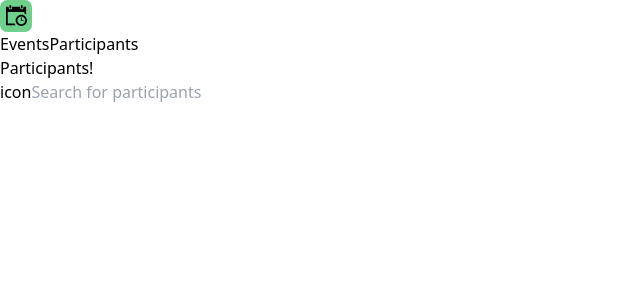
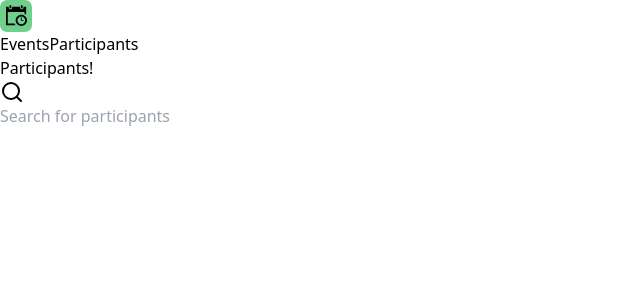
Before and after one commit to darioffmoreira/React_EventManager, a React (Vite) app: page / in a window 1280 px wide. Shown: the top 300 px of the page, without its empty margins (0-640 px from the left). Built offline with nearby package versions, Linux system fonts and the light colour scheme.

Commit message:
added icon toolkit «lucide-react»

```diff
--- a/package.json
+++ b/package.json
@@ -10,6 +10,7 @@
     "preview": "vite preview"
   },
   "dependencies": {
+    "lucide-react": "^0.368.0",
     "react": "^18.2.0",
     "react-dom": "^18.2.0"
   },
--- a/src/components/attendes-list.tsx
+++ b/src/components/attendes-list.tsx
@@ -1,10 +1,11 @@
+import {Search} from 'lucide-react'
 export function AttendeeList() {
   return (
     <div className="flex items-center gap-3">
       <h1 className="text-2xl font-bold">Participants!</h1>
 
       <div className="flex items-center gap-3 px-3 w-[280px] py-1.5 border border-white/25 rounded-lg text-sm">
-        icon
+        <Search className='size-4 text-emerald-300' />
         <input className="bg-transparent flex-1 outline-none" placeholder="Search for participants" type="text" />
       </div>
 
```
Also changed, not shown: 1 other file (tests, documents, lock files or other folders).
